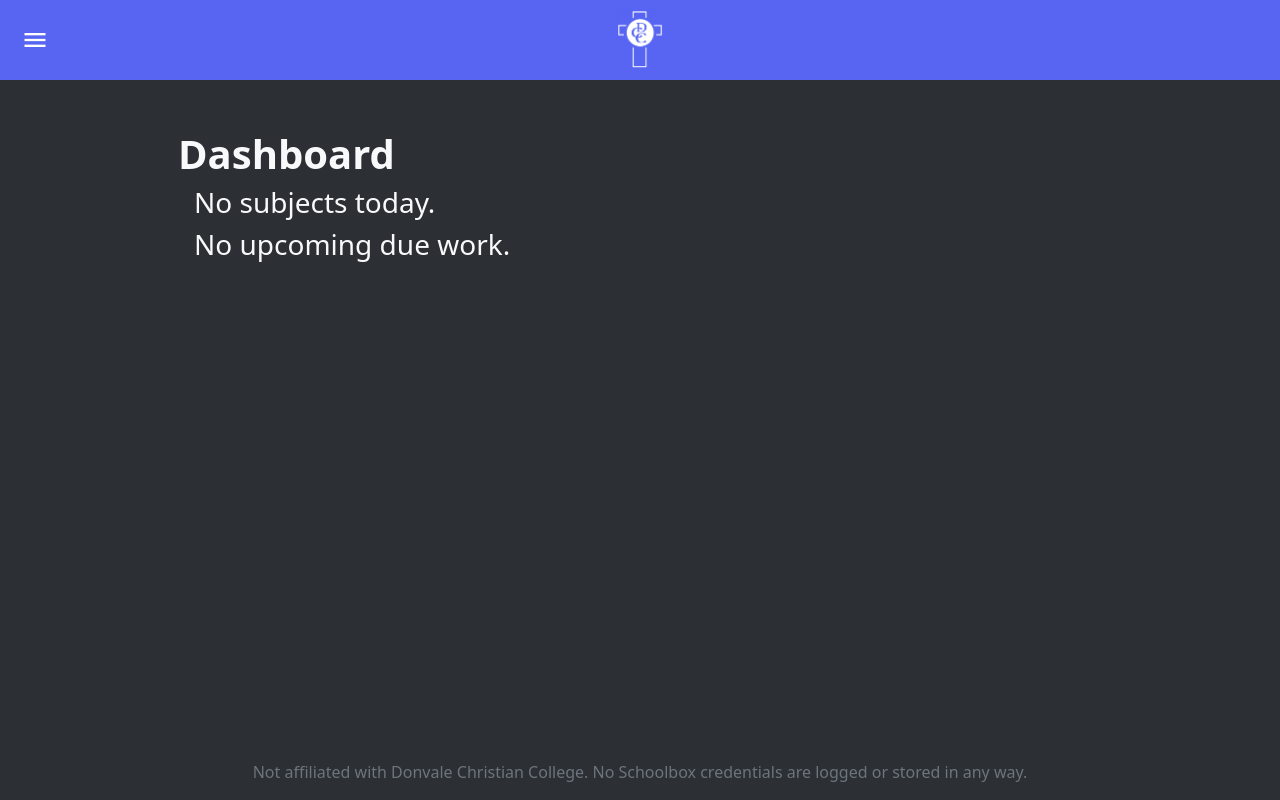
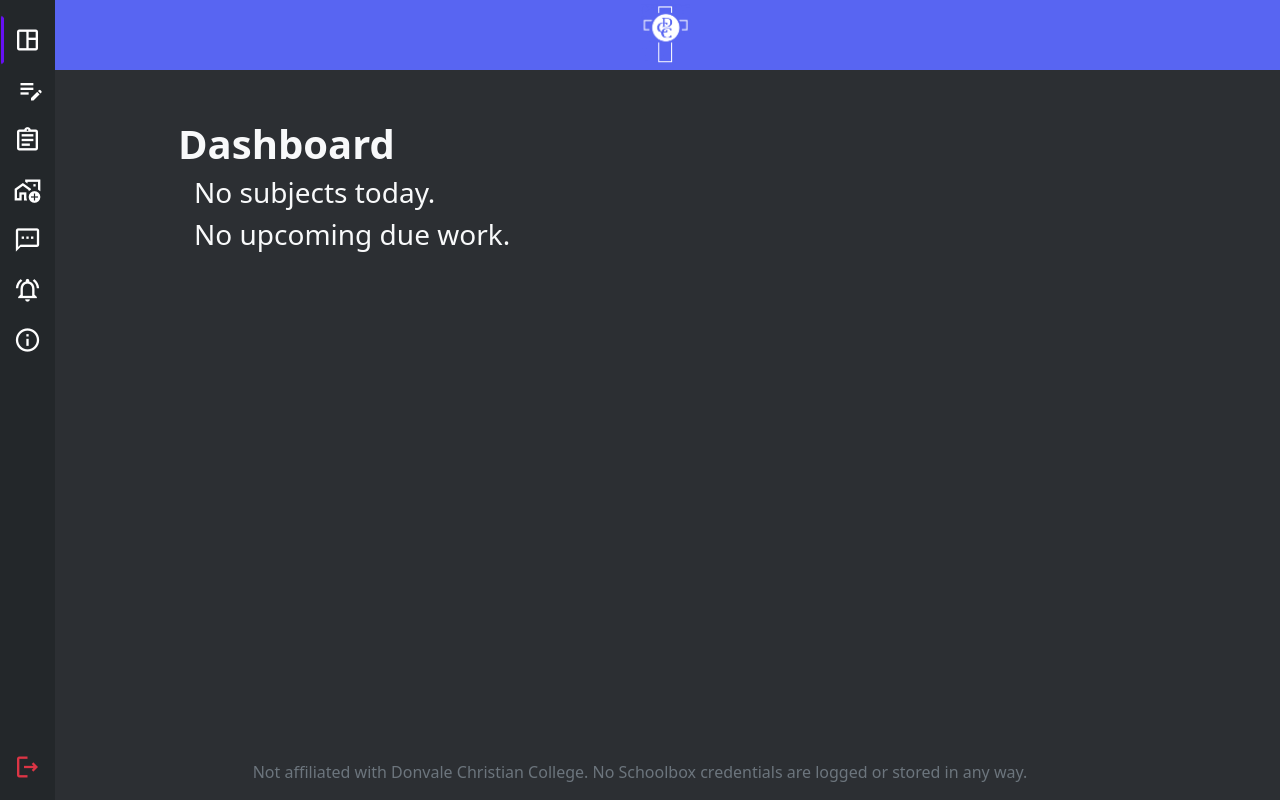
Before and after one commit to SleepyStew/CoolBox_Old, a Django app: page /dashboard/ in a window 1280 px wide. Run offline with Django 4.2, Linux system fonts and the light colour scheme; the visitor is signed in with stand-in values (Sample User, id 1); data that the repository does not hold is empty; some libraries are stand-ins or nearby versions.

Commit message:
dashboard

```diff
--- a/static/base/base.css
+++ b/static/base/base.css
@@ -11,31 +11,14 @@ body {
     display: flex;
     justify-content: space-between;
     align-items: center;
+    min-height: 70px;
 }
 #main-logo {
     position: absolute;
     left:50%;
-    transform: translate(-50%, 0);
+    transform: translate(calc(-50% + 2vw), 0);
     width: 50px;
     height: auto;
-}
-#sidebar-button {
-    display: flex;
-    height: 60px;
-    width: 60px;
-    margin-left: 5px;
-    color: white;
-    background-color: #5865F2;
-    border: none;
-    transition: 0.5s;
-    align-items: center;
-    justify-content: center;
-}
-#sidebar-button:hover {
-    color: #cacaca;
-}
-#sidebar-button span {
-    font-size: 28px;
 }
 #footer {
     width: 100%;
@@ -46,29 +29,36 @@ body {
     color: #6c757d;
 }
 #sidebar {
-    height: 100%; /* 100% Full-height */
-    width: 0; /* 0 width - change this with JavaScript */
-    position: fixed; /* Stay in place */
-    z-index: 1; /* Stay on top */
+    height: 100%;
+    width: 4vw;
+    min-width: 55px;
+    position: fixed;
+    z-index: 1;
     top: 0;
     left: 0;
-    background-color: #23272A; /* Black*/
-    overflow-x: hidden; /* Disable horizontal scroll */
-    padding-top: 16px; /* Place content 60px from the top */
-    transition: 0.5s; /* 0.5 second transition effect to slide in the sidebar */
+    background-color: #23272A;
+    padding-top: 15px;
+    display: flex;
+    flex-direction: column;
+    align-items: center;
 }
 #sidebar a {
-    padding: 8px 8px 8px 32px;
+    padding: 10px;
+    height: 50px;
+    display: flex;
+    align-items: center;
+    justify-content: center;
     text-decoration: none;
-    font-size: 25px;
     color: white;
-    display: block;
-    transition: 0.3s;
+    transition: 0.5s;
+    border: transparent solid 3px;
 }
-
-/* When you mouse over the navigation links, change their color */
-#sidebar a:hover {
-    color: #f1f1f1;
+#sidebar a span {
+    font-size: 28px;
+}
+.active-icon {
+    border-left: #6610f2 solid 3px !important;
+    border-radius: 3px;
 }
 #container {
     padding: 50px;
--- a/static/base/base.js
+++ /dev/null
@@ -1,24 +0,0 @@
-let sidebar_open = false;
-
-function open_sidebar() {
-    if (!sidebar_open) {
-        sidebar_open = true;
-        document.getElementById("sidebar").style.width = "250px";
-        document.getElementById("sidebar-button").style.marginLeft = "250px";
-    } else {
-        sidebar_open = false;
-        document.getElementById("sidebar").style.width = "0";
-        document.getElementById("sidebar-button").style.marginLeft = "5px";
-    }
-}
-
-function close_sidebar(event) {
-    if (sidebar_open) {
-        event.stopPropagation();
-        sidebar_open = false;
-        document.getElementById("sidebar").style.width = "0";
-        document.getElementById("sidebar-button").style.marginLeft = "5px"
-    }
-}
-
-document.body.addEventListener('click', (event) => {close_sidebar(event)}, true);
--- a/templates/base.html
+++ b/templates/base.html
@@ -16,9 +16,7 @@
 </head>
 <body style="{% block content-css %}{% endblock %}">
     <nav id="navbar">
-        <button id="sidebar-button" onclick="open_sidebar()"><span class="material-icons-outlined">menu</span></button>
         <input type="image" onclick="window.location='/';" id="main-logo" src="{% static "/base/images/logo.png" %}" alt="Donvale Christian College">
-        <div></div>
     </nav>
     {% if messages %}
         {% for message in messages %}
@@ -48,12 +46,17 @@
     {% endif %}
     <div id="sidebar">
         {% if request.user.is_authenticated %}
-            <a href="/dashboard/" class="text-nowrap">Dashboard</a>
-            <a href="/information/" class="text-nowrap">Information</a>
-            <a href="/auth/logout/" class="position-absolute bottom-0 mb-3 text-danger text-nowrap">Logout</a>
+            <a href="/dashboard/" class="text-nowrap {% if request.path == "/dashboard/" %}active-icon{% endif %}" title="Dashboard"><span class="material-icons-outlined">space_dashboard</span></a>
+            <a href="/quick-notes/" class="text-nowrap {% if request.path == "/quick-notes/" %}active-icon{% endif %}" title="Quick Notes" style="margin-left: 7px"><span class="material-icons-outlined">edit_note</span></a>
+            <a href="/assessments/" class="text-nowrap {% if request.path == "/assessments/" %}active-icon{% endif %}" title="Assessments"><span class="material-icons-outlined">assignment</span></a>
+            <a href="/homework/" class="text-nowrap {% if request.path == "/homework/" %}active-icon{% endif %}" title="Homework"><span class="material-icons-outlined">add_home_work</span></a>
+            <a href="/discussion/" class="text-nowrap {% if request.path == "/discussion/" %}active-icon{% endif %}" title="Discussion"><span class="material-icons-outlined">textsms</span></a>
+            <a href="/reminders/" class="text-nowrap {% if request.path == "/reminders/" %}active-icon{% endif %}" title="Reminders"><span class="material-icons-outlined">notifications_active</span></a>
+            <a href="/information/" class="text-nowrap {% if request.path == "/information/" %}active-icon{% endif %}" title="Information"><span class="material-icons-outlined">info</span></a>
+            <a href="/auth/logout/" class="position-absolute bottom-0 mb-2 text-danger" title="Logout"><span class="material-icons-outlined">logout</span></a>
         {% else %}
-            <a href="/auth/login/" class="text-nowrap">Login</a>
-            <a href="/information/" class="text-nowrap">Information</a>
+            <a href="/auth/login/" class="text-nowrap {% if request.path == "/auth/login/" %}active-icon{% endif %}" title="Login"><span class="material-icons-outlined">login</span></a>
+            <a href="/information/" class="text-nowrap {% if request.path == "/information/" %}active-icon{% endif %}" title="Information"><span class="material-icons-outlined">info</span></a>
         {% endif %}
     </div>
     <div id="container">
```
